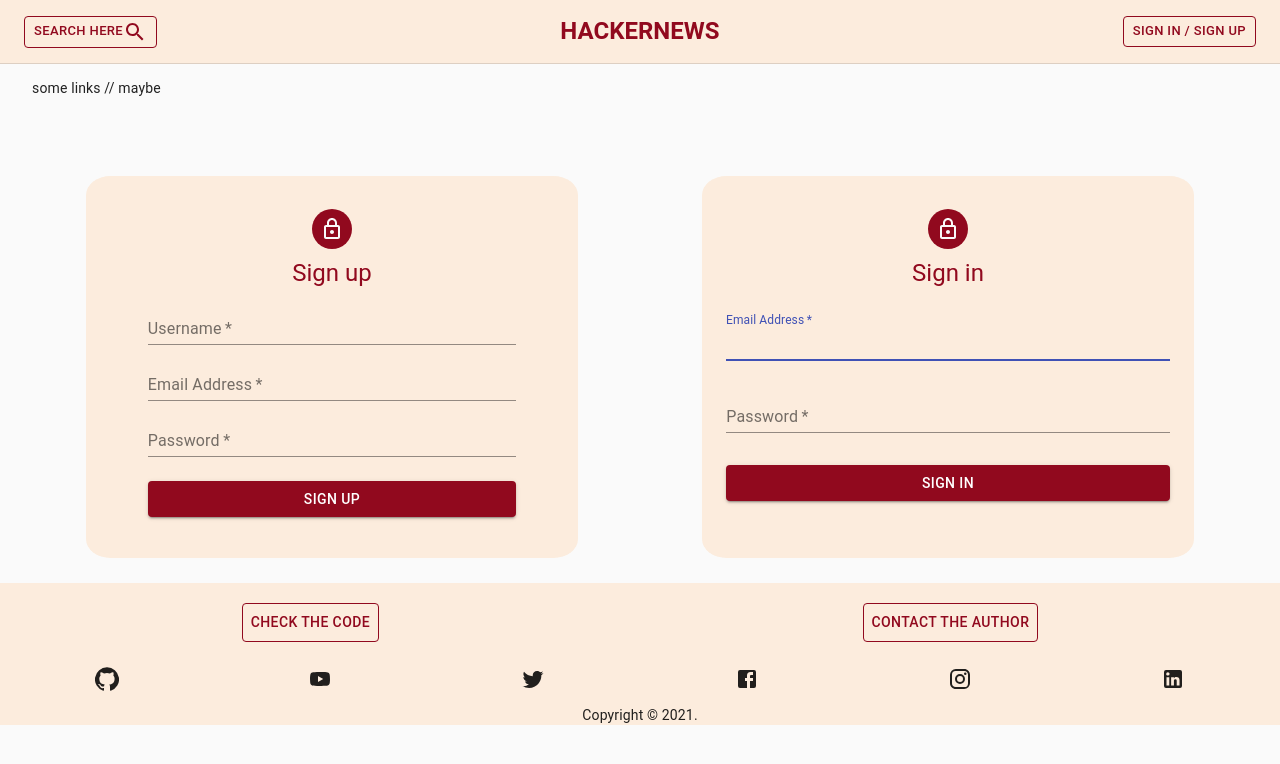
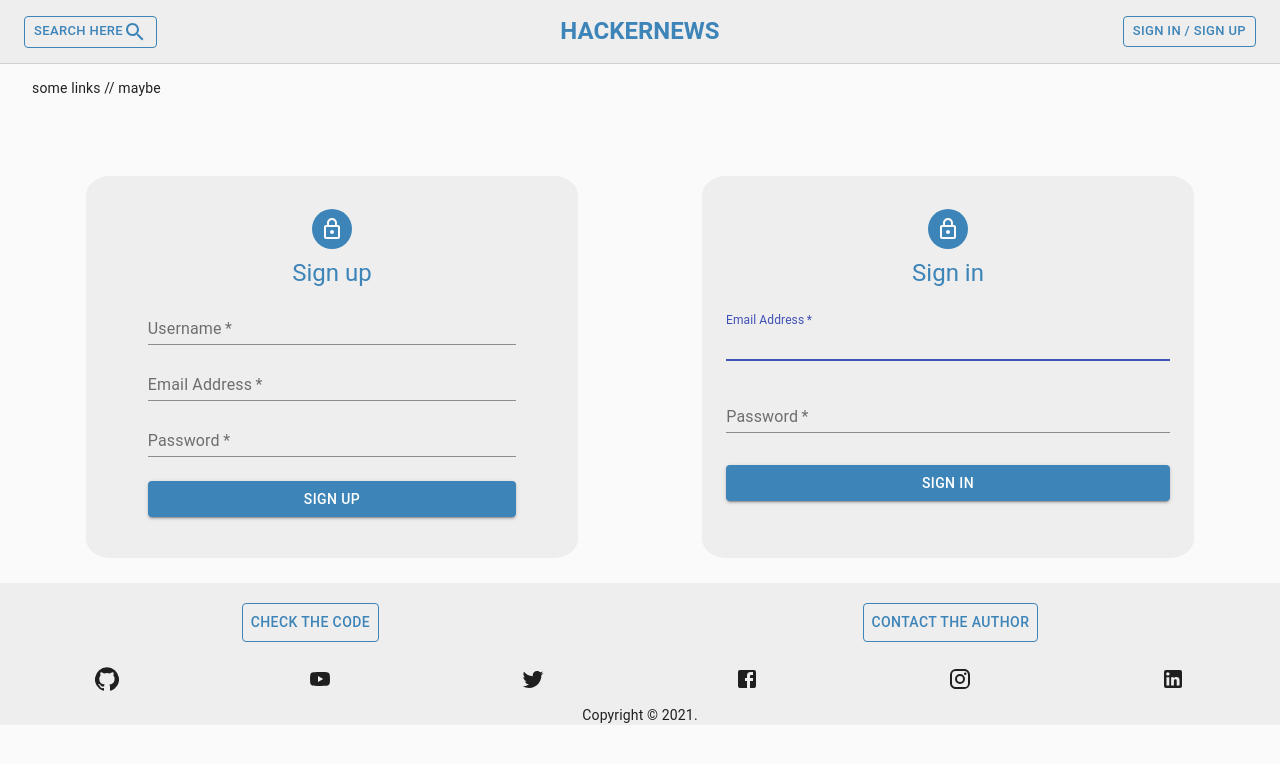
Before and after one commit to GiuliaGiovannoli/hackernews_challenge, a React (Create React App) app in the folder frontend/: page /access in a window 1280 px wide. Shown: the top 764 px of the page. Built offline with nearby package versions, Linux system fonts and the light colour scheme.

Commit message:
registration and log in

```diff
--- a/frontend/src/App.css
+++ b/frontend/src/App.css
@@ -1,15 +1,15 @@
 body {
-  color: #91091e;
+  color: #3d84b8;
 }
 
 #btn {
-  color: #91091e;
-  border: solid 1px #91091e;
+  color: #3d84b8;
+  border: solid 1px #3d84b8;
 }
 
 #linkStyle {
   text-decoration: none;
-  color: #91091e;
+  color: #3d84b8;
 }
 
 #card {
--- a/frontend/src/components/CreatePost.js
+++ b/frontend/src/components/CreatePost.js
@@ -63,7 +63,7 @@
     <>
     <Container component="main" maxWidth="s" style={{ display: 'flex', justifyContent: 'center', marginTop: '2%' }}>
       <div className={classes.paper}
-      style={{ backgroundColor: '#fcecdd', textAlign: 'center', padding: '1%', borderRadius: '6%', margin: 0 }}>
+      style={{ backgroundColor: '#eeeeee', textAlign: 'center', padding: '1%', borderRadius: '6%', margin: 0 }}>
         <Typography component="h6" variant="h6">
           Post your article
         </Typography>
@@ -96,7 +96,7 @@
             variant="contained"
             color="primary"
             className={classes.submit}
-            style={{ backgroundColor: '#91091e' }}
+            style={{ backgroundColor: '#3d84b8' }}
             onClick={submitPublish}
           >
             Publish
--- a/frontend/src/components/Footer.js
+++ b/frontend/src/components/Footer.js
@@ -16,7 +16,7 @@
 
 
         return (
-            <footer style={{ backgroundColor: '#fcecdd', width: '100%', marginTop: '2%' }}>
+            <footer style={{ backgroundColor: '#eeeeee', width: '100%', marginTop: '2%' }}>
             <br></br>
             <div style={{ display: 'flex', justifyContent: 'space-around' }}>
               <Button id="btn">
--- a/frontend/src/components/LoginRegister.js
+++ b/frontend/src/components/LoginRegister.js
@@ -38,23 +38,62 @@
 
   const classes = useStyles();
 
-  const [user, setUser] = useState({
-    username: "",
-    email: "",
-    password: ""
+  //REGISTRATION
+  const [userRegistrering, setUserRegistrering] = useState({
+    usernameRegistrering: "",
+    emailRegistrering: "",
+    passwordRegistrering: ""
   })
 
-  const handleOnChange = (e) => {
-    setUser({
-      ...user,
+  const handleOnChangeRegistrering = (e) => {
+    setUserRegistrering({
+      ...userRegistrering,
       [e.target.name]: e.target.value
     })
   }
 
-  const submitRegister = (e) => {
+  const submitRegistration = (e) => {
     e.preventDefault();
-    if (user.username !== '' && user.email !== '' && user.password !== '') {
-      //
+    if (userRegistrering.username !== '' && userRegistrering.email !== '' && userRegistrering.password !== '') {
+      Axios.post('http://localhost:4000/api/users/register', {
+        username: userRegistrering.username,
+        email: userRegistrering.email,
+        password: userRegistrering.password
+      }).then((res) => {
+        window.alert('You may now log in.')
+        // you should empty the inputs !!
+        // case for username or email already existing ?! ?!
+      })
+    }
+    else {
+      window.alert('Please fill all forms.')
+    }
+  }
+
+  //LOG IN
+  const [userLogging, setUserLogging] = useState({
+    emailLogging: "",
+    passwordLogging: ""
+  })
+
+  const handleOnChangeLogging = (e) => {
+    setUserLogging({
+      ...userLogging,
+      [e.target.name]: e.target.value
+    })
+  }
+
+  const submitLogIn = (e) => {
+    e.preventDefault();
+    if (userLogging.email !== '' && userLogging.password !== '') {
+      Axios.post('http://localhost:4000/api/users/login', {
+        email: userLogging.email,
+        password: userLogging.password
+      }).then((res) => {
+        console.log(res.data)
+        window.alert('You are now logged in.')
+        // it should open the dashboard user page !!
+      })
     }
     else {
       window.alert('Please fill all forms.')
@@ -65,11 +104,11 @@
   return (
     <>
     <Container component="main" maxWidth="s" id="column"
-    style={{ display: 'flex', justifyContent: 'space-around', alignContent: 'flex-start', color: '#91091e' }}>
+    style={{ display: 'flex', justifyContent: 'space-around', alignContent: 'flex-start', color: '#3d84b8' }}>
       <CssBaseline />
       <div className={classes.paper} id="card"
-      style={{ backgroundColor: '#fcecdd', textAlign: 'center', padding: '2%', borderRadius: '5%' }}>
-        <Avatar className={classes.avatar} style={{ backgroundColor: '#91091e' }}>
+      style={{ backgroundColor: '#eeeeee', textAlign: 'center', padding: '2%', borderRadius: '5%' }}>
+        <Avatar className={classes.avatar} style={{ backgroundColor: '#3d84b8' }}>
           <LockOutlinedIcon />
         </Avatar>
         <Typography component="h1" variant="h5">
@@ -79,36 +118,36 @@
           <Grid container spacing={1} style={{ display: 'flex', justifyContent: 'center' }}>
             <Grid item xs={9} sm={10}>
               <TextField
-                autoComplete="username"
-                name="username"
+                autoComplete="usernameRegistrering"
+                name="usernameRegistrering"
                 required
                 fullWidth
-                id="username"
+                id="usernameRegistrering"
                 label="Username"
-                onChange={handleOnChange}
+                onChange={handleOnChangeRegistrering}
               />
             </Grid>
             <Grid item xs={9} sm={10}>
               <TextField
                 required
                 fullWidth
-                id="email"
+                id="emailRegistrering"
                 label="Email Address"
-                name="email"
-                autoComplete="email"
-                onChange={handleOnChange}
+                name="emailRegistrering"
+                autoComplete="emailRegistrering"
+                onChange={handleOnChangeRegistrering}
               />
             </Grid>
             <Grid item xs={9} sm={10}>
               <TextField
                 required
                 fullWidth
-                name="password"
+                name="passwordRegistrering"
                 label="Password"
-                type="password"
-                id="password"
+                type="passwordRegistrering"
+                id="passwordRegistrering"
                 autoComplete="current-password"
-                onChange={handleOnChange}
+                onChange={handleOnChangeRegistrering}
               />
             </Grid>
           </Grid>
@@ -116,9 +155,9 @@
             type="submit"
             variant="contained"
             color="primary"
-            style={{ width: '83%', backgroundColor: '#91091e' }}
+            style={{ width: '83%', backgroundColor: '#3d84b8' }}
             className={classes.submit}
-            onClick={submitRegister}
+            onClick={submitRegistration}
           >
             Sign Up
           </Button>
@@ -128,8 +167,8 @@
 
       <CssBaseline />
       <div className={classes.paper} id="card"
-      style={{ backgroundColor: '#fcecdd', textAlign: 'center', padding: '2%', borderRadius: '5%' }}>
-        <Avatar className={classes.avatar} style={{ backgroundColor: '#91091e' }}>
+      style={{ backgroundColor: '#eeeeee', textAlign: 'center', padding: '2%', borderRadius: '5%' }}>
+        <Avatar className={classes.avatar} style={{ backgroundColor: '#3d84b8' }}>
           <LockOutlinedIcon />
         </Avatar>
         <Typography component="h1" variant="h5">
@@ -145,6 +184,7 @@
             name="email"
             autoComplete="email"
             autoFocus
+            onChange={handleOnChangeLogging}
           />
           <TextField
             margin="normal"
@@ -155,6 +195,7 @@
             type="password"
             id="password"
             autoComplete="current-password"
+            onChange={handleOnChangeLogging}
           />
           <Button
             type="submit"
@@ -162,7 +203,8 @@
             variant="contained"
             color="primary"
             className={classes.submit}
-            style={{ backgroundColor: '#91091e' }}
+            style={{ backgroundColor: '#3d84b8' }}
+            onClick={submitLogIn}
           >
             Sign In
           </Button>
--- a/frontend/src/components/NavBar.js
+++ b/frontend/src/components/NavBar.js
@@ -39,7 +39,7 @@
 
   return (
     <React.Fragment>
-      <Toolbar className={classes.toolbar} style={{ backgroundColor: '#fcecdd' }}>
+      <Toolbar className={classes.toolbar} style={{ backgroundColor: '#eeeeee' }}>
       <Button variant="outlined" size="small" id="btn" onClick={handleClick}>
       Search here
       <br></br>
@@ -52,7 +52,7 @@
           align="center"
           noWrap
           className={classes.toolbarTitle}
-          style={{ color: '#91091e', fontWeight: 'bold' }}
+          style={{ color: '#3d84b8', fontWeight: 'bold' }}
         >
         <NavLink to="/" id="linkStyle">
           HACKERNEWS
--- a/frontend/src/components/Posts.js
+++ b/frontend/src/components/Posts.js
@@ -41,10 +41,10 @@
 
     <div style={{ display: 'flex', margin: '2% 15%', flexDirection:'column' }}>
     <Card className={classes.root}
-    style={{ textAlign: 'center', boxShadow: '0px none', marginBottom: '2%', border: '1px solid #fcecdd' }}>
+    style={{ textAlign: 'center', boxShadow: '0px none', marginBottom: '2%', border: '1px solid #eeeeee' }}>
       <CardContent style={{ padding: '2%' }}>
         <Typography className={classes.title} color="textPrimary"
-        style={{ color: '#91091e', fontSize: '1.1rem', textTransform: 'uppercase' }}>
+        style={{ color: '#3d84b8', fontSize: '1.1rem', textTransform: 'uppercase' }}>
           oiujdelikujzh gfdkjmskijs xjhncdxkus xayijunzsxku jcdsxkjucdxik cdsxucdujsxi kufvcdkujnz cdjgcdxj mnhfvcdxj gcdsxkujnhzfvhnfv cdjmbg fvc
         </Typography>
         <Typography className={classes.pos} color="textSecondary" style={{ margin: 0 }}>
```
Also changed, not shown: 2 other files (tests, documents, lock files or other folders).
